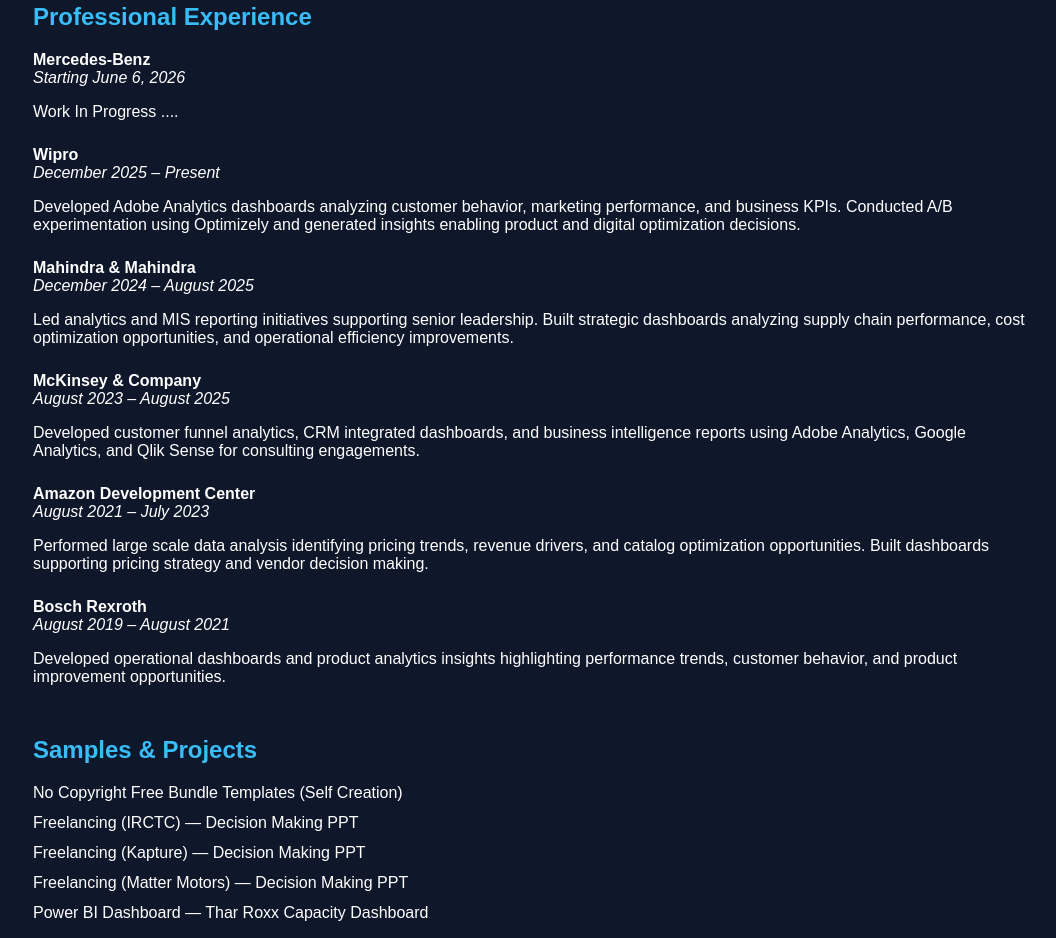
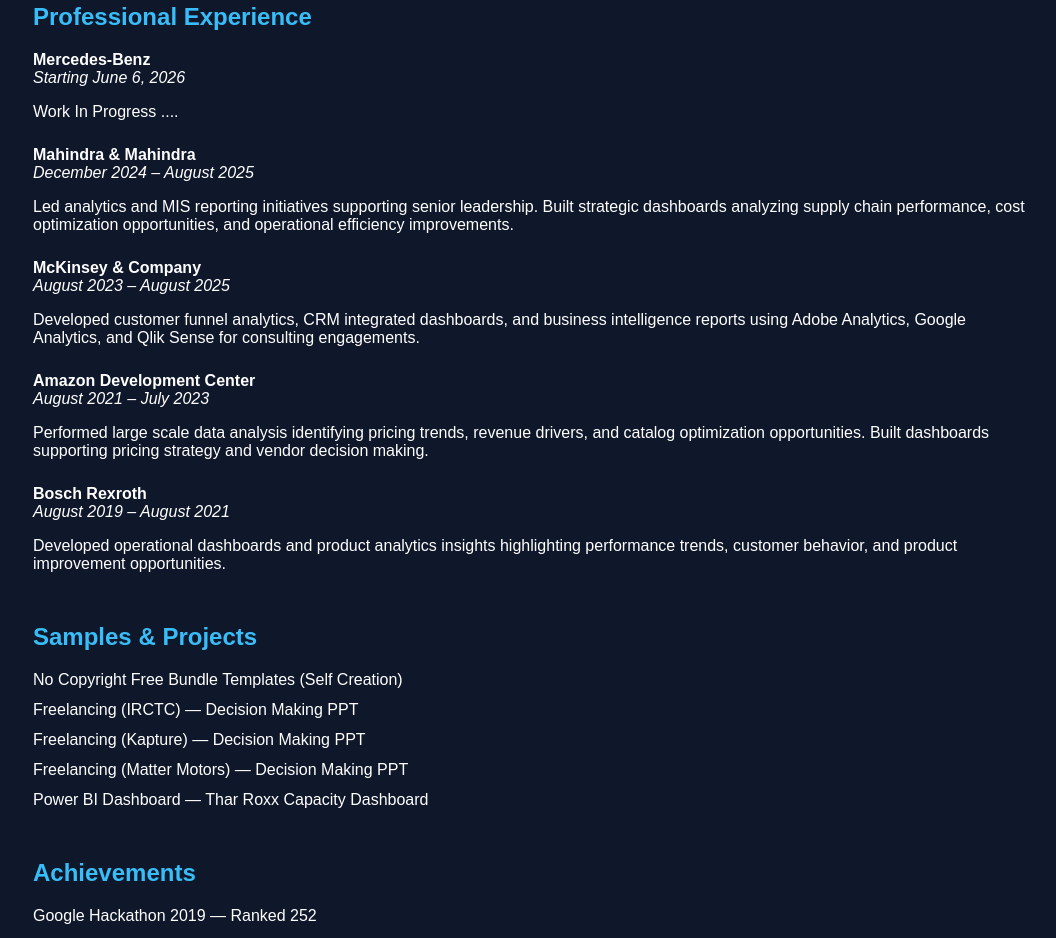
Before and after one commit to punitkumarbeura/punitkumarbeura.github.io, a website: page index.html in a window 1280 px wide. Shown: the part 766-1704 px from the top of the page, without its empty margins (107-1163 px from the left). Drawn offline with Linux system fonts and the light colour scheme.

Commit message:
Update index.html

```diff
--- a/index.html
+++ b/index.html
@@ -137,18 +137,6 @@
 
 <div class="job">
 
-<b>Wipro</b><br>
-<i>December 2025 – Present</i>
-
-<p>
-Developed Adobe Analytics dashboards analyzing customer behavior, marketing performance, and business KPIs. Conducted A/B experimentation using Optimizely and generated insights enabling product and digital optimization decisions.
-</p>
-
-</div>
-
-
-<div class="job">
-
 <b>Mahindra & Mahindra</b><br>
 <i>December 2024 – August 2025</i>
 
```
